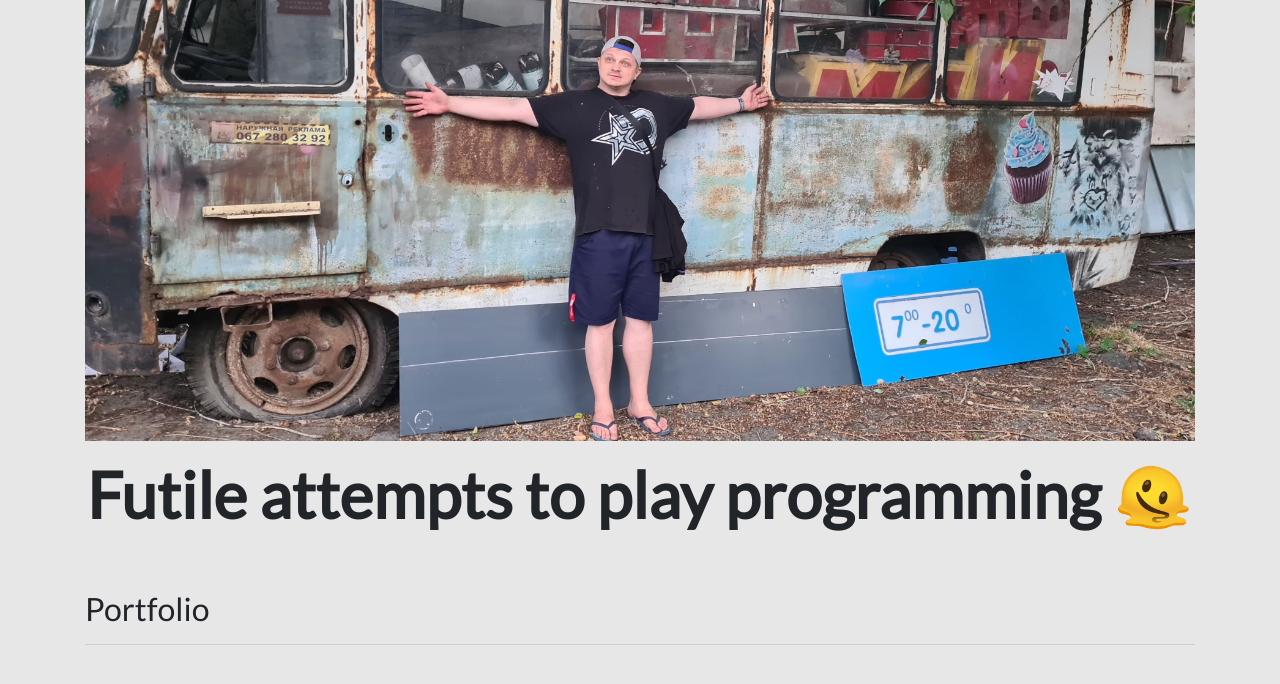
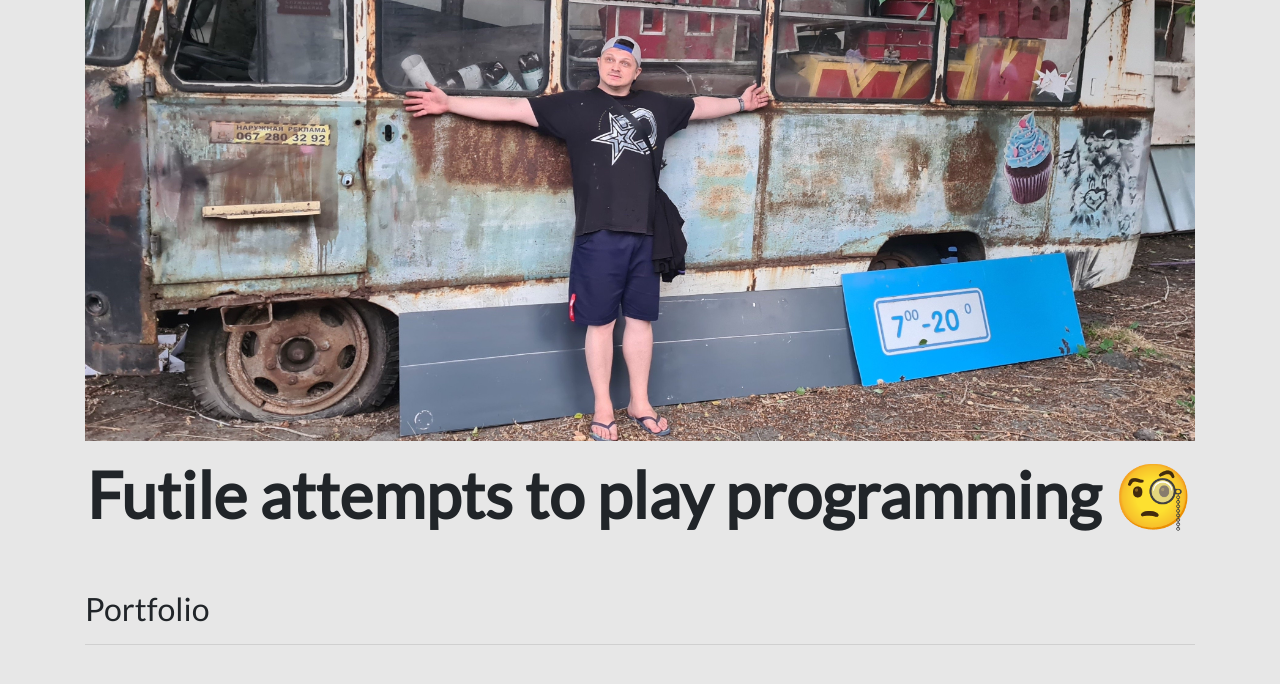
Before and after one commit to Enlyl/django4-portfolio-blog, a Django app: template portfolio/templates/portfolio/home.html in a window 1280 px wide. Shown: the part 73-757 px from the top of the page. Run offline with Django 4.2, Linux system fonts and the light colour scheme; the template is opened without the code that fills it, so the values that code supplies are empty; some libraries are stand-ins or nearby versions.

```diff
--- a/portfolio/templates/portfolio/base.html
+++ b/portfolio/templates/portfolio/base.html
@@ -45,7 +45,7 @@
             <a class="nav-link" id="facebook" href="https://www.facebook.com/eochaid.allathair" target="_blank">Facebook</a>
           </li>
           <li>
-          <a role="button" href="{% url 'blog:all_blogs' %}" class="btn btn-outline-info" >Blog</a>
+          <a role="button" id="blog" href="{% url 'blog:all_blogs' %}" class="btn btn-outline-info" >Blog</a>
           </li>
 
         </div>
--- a/portfolio/templates/portfolio/home.html
+++ b/portfolio/templates/portfolio/home.html
@@ -12,7 +12,7 @@
 
 <div class="row justify-content-center mb-3">
   <div class="col-md-12 text-center">
-    <h1 id="hometext" class="font-weight-bold">Futile attempts to play programming 🫠</h1>
+    <h1 id="hometext" class="font-weight-bold">Futile attempts to play programming &#129488</h1>
   </div>
 </div>
 
```
